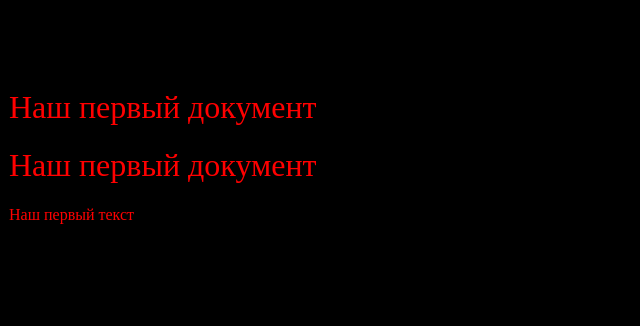
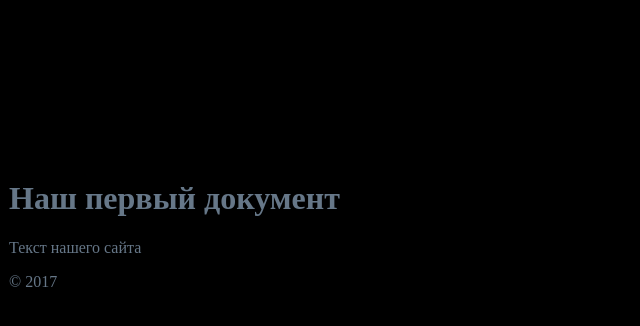
Before and after one commit to Ksbro/HTMLCSS, a plain HTML site: page index.html in a window 1280 px wide. Shown: the whole page, without its empty margins (0-640 px from the left). Drawn offline with Linux system fonts and the light colour scheme.

Commit message:
Modified header

```diff
--- a/index.html
+++ b/index.html
@@ -6,20 +6,18 @@
 		<link rel="stylesheet" type="text/css" href="style.css">
 	</head>
 	<body>
-		<style>
-		h1, p {
-			color:red;
-		}
-		h1 {
-			font-weight:normal;
-		}
-		</style>
-		<h1 style="color:#000"> Наш первый документ </h1>
-		<h1> Наш первый документ </h1>
-		<h1> Наш первый документ </h1>
-
-
-		<p> Наш первый текст </p>
-
+		<header>
+			<h1 style="
+				margin-top: 50px;
+				height: 100px;
+				width: 500px;">
+			<h1> Наш <span>первый документ </h1>
+		</header>
+		<main>
+		<p> Текст нашего сайта </p>
+		</main>
+		<footer>
+			&copy; 2017
+		</footer>
 	</body>
 </html>
```
